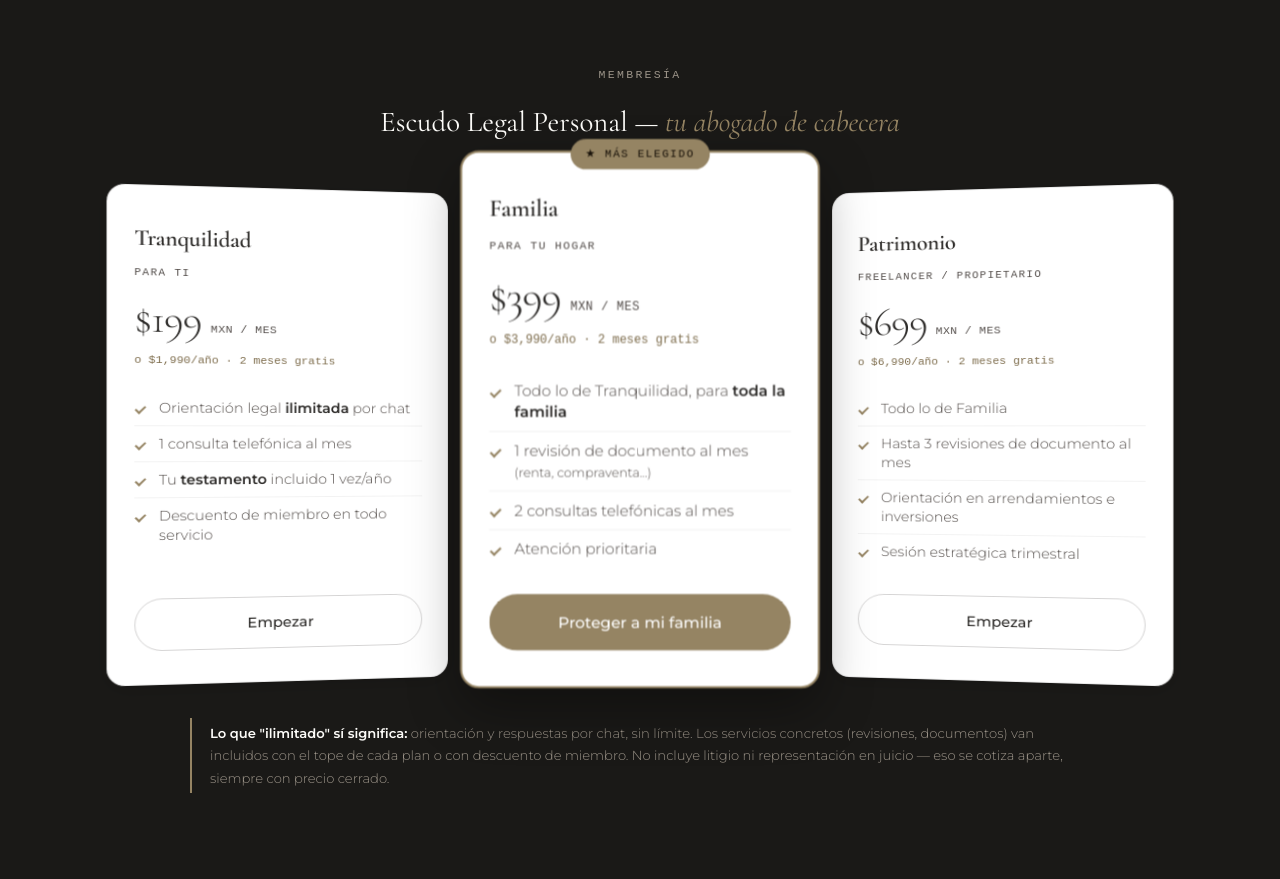
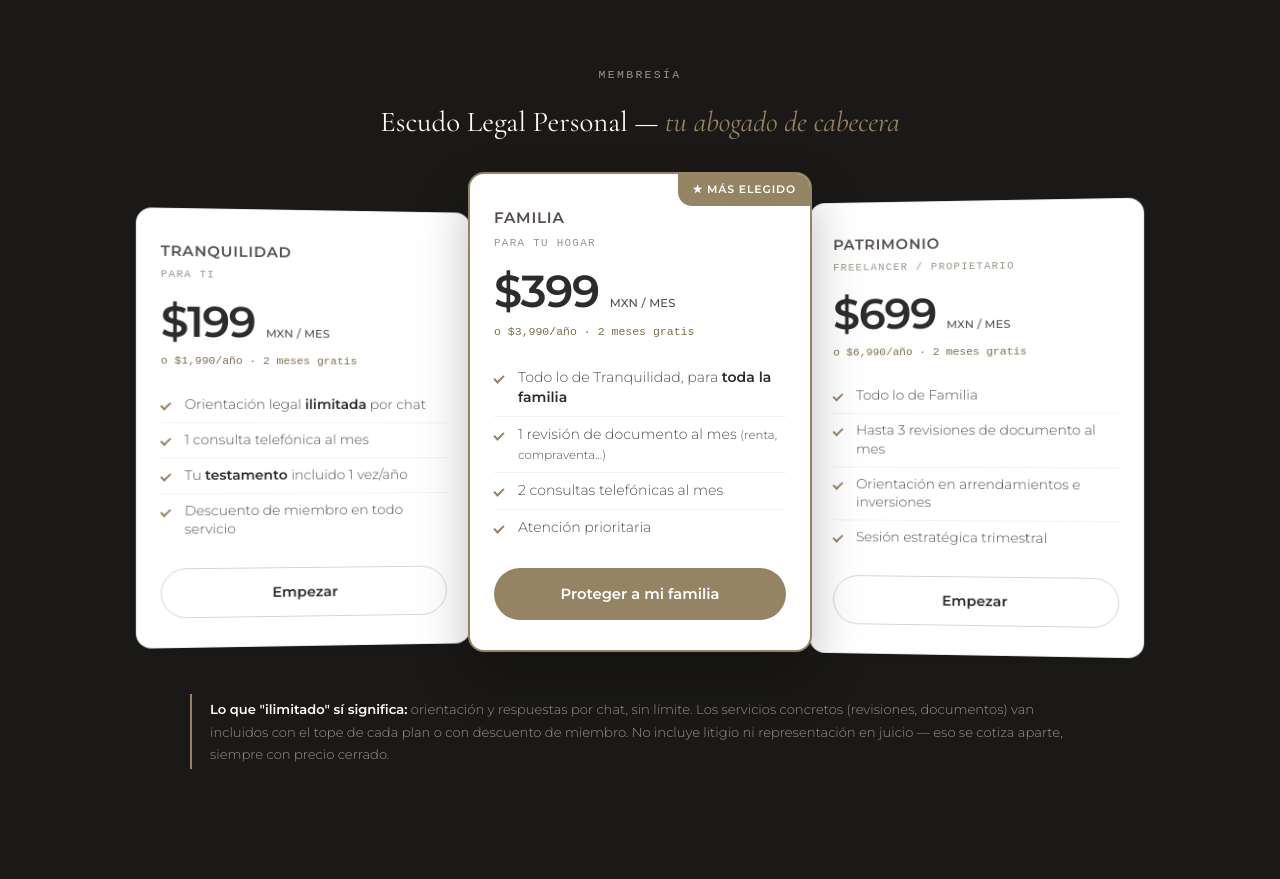
Before and after one commit to alan9924/fragoso-lawyer, a plain HTML site: page index.html in a window 1280 px wide. Shown: the part 1300-2179 px from the top of the page. Drawn offline with nearby package versions, Linux system fonts and the light colour scheme.

Commit message:
Style: Update pricing cards layout to implement a sleek 3D perspective stacked card effect with modern sans-serif fonts, corner ribbons, and ring hover offsets.

```diff
--- a/home-new.css
+++ b/home-new.css
@@ -160,91 +160,77 @@
     color: var(--accent, #958463);
 }
 
-/* tier grid with 3D perspective layout */
+/* tier grid with 3D Stack/Perspective Effect */
 .home-solutions .grid {
     display: grid;
     grid-template-columns: repeat(3, 1fr);
     gap: 20px;
-    margin-top: 30px;
-    align-items: stretch;
+    margin-top: 40px;
+    align-items: center;
     perspective: 1200px;
-    transform-style: preserve-3d;
 }
 
 .home-solutions .plan {
     background: #ffffff;
     color: var(--carbon, #2e2c2a);
     border: 1px solid rgba(46,44,42,0.1);
-    border-radius: 18px;
-    padding: 34px 26px;
+    border-radius: 16px;
+    padding: 30px 24px;
     display: flex;
     flex-direction: column;
     position: relative;
-    box-shadow: 0 4px 20px rgba(0,0,0,0.15);
-    transition: transform 0.5s cubic-bezier(0.16, 1, 0.3, 1), box-shadow 0.5s cubic-bezier(0.16, 1, 0.3, 1);
+    box-shadow: 0 4px 20px rgba(0,0,0,0.1);
+    transition: all 0.5s cubic-bezier(0.25, 1, 0.5, 1);
 }
 
-/* Left Card (index 0) - Tranquilidad / Contratos Esenciales */
-.home-solutions .plan:nth-child(1) {
-    transform: scale(0.94) rotateY(8deg);
+/* 3D stack placement on desktop */
+@media (min-width: 821px) {
+    /* Plan 0 (Left) */
+    .home-solutions .grid .plan:nth-child(1) {
+        transform: scale(0.94) translateX(24px) rotateY(5deg);
         transform-origin: right center;
-    z-index: 5;
+        z-index: 1;
     }
 
-/* Middle Card (index 1) - Familia / Dirección Ligera (Featured) */
-.home-solutions .plan:nth-child(2),
-.home-solutions .plan.feat {
+    /* Plan 1 (Center/Feat/Popular) */
+    .home-solutions .grid .plan:nth-child(2) {
+        transform: scale(1.0) translateY(-16px);
+        z-index: 10;
         border: 2px solid var(--accent, #958463);
-    transform: scale(1.02) translateY(-15px) translateZ(30px);
-    z-index: 10;
-    box-shadow: 0 20px 50px rgba(0,0,0,0.35);
+        box-shadow: 0 25px 50px rgba(0,0,0,0.25);
     }
 
-/* Right Card (index 2) - Patrimonio / Dirección Externa */
-.home-solutions .plan:nth-child(3) {
-    transform: scale(0.94) rotateY(-8deg);
+    /* Plan 2 (Right) */
+    .home-solutions .grid .plan:nth-child(3) {
+        transform: scale(0.94) translateX(-24px) rotateY(-5deg);
         transform-origin: left center;
-    z-index: 5;
+        z-index: 1;
     }
-
-/* Hover effects */
-.home-solutions .plan:nth-child(1):hover {
-    transform: scale(0.98) rotateY(3deg) translateZ(10px);
-    box-shadow: 0 10px 30px rgba(0,0,0,0.25);
-}
-
-.home-solutions .plan:nth-child(2):hover,
-.home-solutions .plan.feat:hover {
-    transform: scale(1.05) translateY(-25px) translateZ(50px);
-    box-shadow: 0 35px 70px rgba(0,0,0,0.45);
-}
-
-.home-solutions .plan:nth-child(3):hover {
-    transform: scale(0.98) rotateY(-3deg) translateZ(10px);
-    box-shadow: 0 10px 30px rgba(0,0,0,0.25);
 }
 
 .home-solutions .ribbon {
     position: absolute;
-    top: -13px;
-    left: 50%;
-    transform: translateX(-50%);
+    top: 0;
+    right: 0;
     background: var(--accent, #958463);
-    color: #1a130a;
-    font-family: monospace;
-    font-size: 0.66rem;
-    letter-spacing: 0.14em;
+    color: #fff;
+    font-family: var(--font-body);
+    font-size: 0.68rem;
+    font-weight: 600;
+    letter-spacing: 0.08em;
     text-transform: uppercase;
-    padding: 5px 14px;
-    border-radius: 999px;
+    padding: 6px 14px;
+    border-radius: 0 14px 0 14px;
     white-space: nowrap;
 }
 
 .home-solutions .plan .pname {
-    font-family: var(--font-heading);
-    font-weight: 550;
-    font-size: 1.45rem;
-    letter-spacing: -0.01em;
+    font-family: var(--font-body);
+    font-weight: 600;
+    font-size: 0.95rem;
+    letter-spacing: 0.05em;
+    text-transform: uppercase;
+    color: var(--taupe-dark, #544e4b);
 }
 
 .home-solutions .plan .ptag {
@@ -252,47 +238,50 @@
     font-size: 0.68rem;
     letter-spacing: 0.12em;
     text-transform: uppercase;
-    color: var(--taupe-dark, #544e4b);
-    margin-top: 4px;
+    color: var(--warm-gray, #9c9489);
+    margin-top: 2px;
 }
 
 .home-solutions .plan .price {
-    margin: 18px 0 2px;
-    font-family: var(--font-heading);
-    font-size: 2.6rem;
+    margin: 16px 0 2px;
+    font-family: var(--font-body);
+    font-weight: 700;
+    font-size: 2.8rem;
     line-height: 1;
-    letter-spacing: -0.02em;
+    letter-spacing: -0.03em;
     color: var(--carbon);
 }
 
 .home-solutions .plan .price small {
-    font-family: monospace;
+    font-family: var(--font-body);
     font-size: 0.72rem;
+    font-weight: 500;
     color: var(--taupe-dark, #544e4b);
-    letter-spacing: 0.04em;
+    letter-spacing: 0.02em;
 }
 
 .home-solutions .plan .annual {
     font-family: monospace;
     font-size: 0.72rem;
     color: #7f6e4e;
-    margin-top: 8px;
+    margin-top: 6px;
 }
 
 .home-solutions .plan ul {
     list-style: none;
-    margin: 20px 0 24px;
+    margin: 18px 0 22px;
     flex: 1;
     padding: 0;
 }
 
 .home-solutions .plan li {
-    font-size: 0.9rem;
+    font-size: 0.88rem;
     color: var(--taupe-dark, #544e4b);
     padding: 8px 0 8px 24px;
     position: relative;
     border-bottom: 1px solid rgba(46,44,42,0.06);
     line-height: 1.4;
+    text-align: left;
 }
 
 .home-solutions .plan li:last-child {
@@ -307,8 +296,8 @@
 .home-solutions .plan li::before {
     content: "";
     position: absolute;
-    left: 3px;
-    top: 14px;
+    left: 2px;
+    top: 13px;
     width: 6px;
     height: 10px;
     border-right: 2px solid var(--accent, #958463);
@@ -321,13 +310,13 @@
     justify-content: center;
     align-items: center;
     font-family: var(--font-body);
-    font-weight: 500;
+    font-weight: 600;
     font-size: 0.92rem;
-    padding: 13px 20px;
+    padding: 12px 20px;
     border-radius: 999px;
     cursor: pointer;
     border: 1px solid transparent;
-    transition: 0.18s;
+    transition: all 0.3s cubic-bezier(0.16, 1, 0.3, 1);
     width: 100%;
     text-align: center;
 }
@@ -337,7 +326,8 @@
     color: #fff;
 }
 .home-solutions .btn-brass:hover {
-    background: #7f6e4e;
+    background: var(--accent, #958463);
+    box-shadow: 0 0 0 2px #fff, 0 0 0 4px var(--accent);
 }
 
 .home-solutions .btn-ink {
@@ -345,7 +335,8 @@
     color: var(--ivory);
 }
 .home-solutions .btn-ink:hover {
-    background: #242220;
+    background: var(--carbon-deep);
+    box-shadow: 0 0 0 2px #fff, 0 0 0 4px var(--carbon-deep);
 }
 
 .home-solutions .btn-line {
@@ -354,8 +345,10 @@
     color: var(--carbon);
 }
 .home-solutions .btn-line:hover {
-    border-color: var(--carbon);
-    background: rgba(0,0,0,0.02);
+    background: var(--accent, #958463);
+    color: #fff;
+    border-color: transparent;
+    box-shadow: 0 0 0 2px #fff, 0 0 0 4px var(--accent);
 }
 
 /* system / pilares */
@@ -538,16 +531,11 @@
 
 @media (max-width: 820px) {
     .home-solutions .grid {
-        perspective: none;
-        transform-style: flat;
         grid-template-columns: 1fr;
         gap: 22px;
     }
-    .home-solutions .plan {
-        transform: none !important;
-        transform-origin: center !important;
-    }
     .home-solutions .plan.feat {
+        transform: none;
         order: -1;
     }
     .home-solutions .carte {
```
Lines whose indentation alone changed are shown as unchanged.
